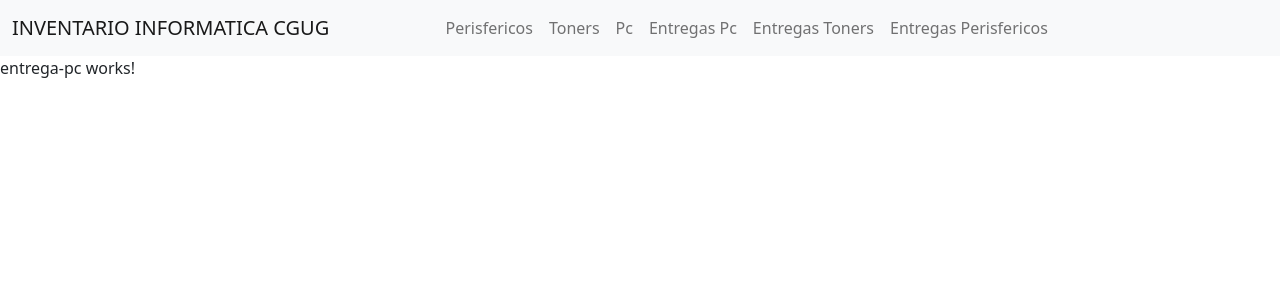
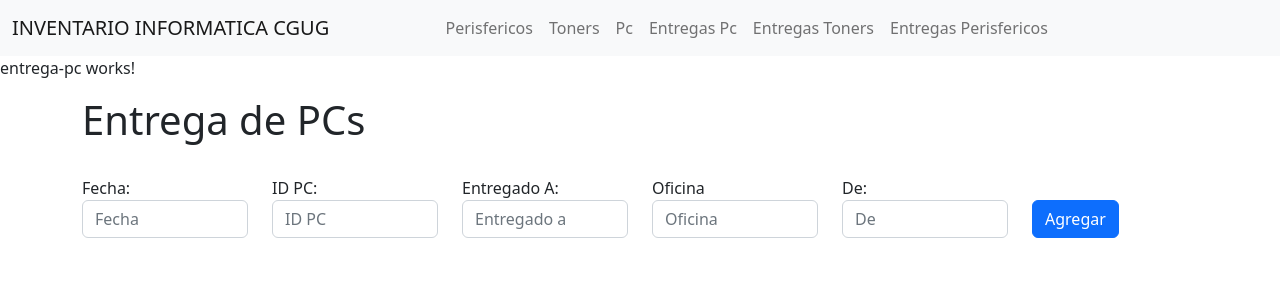
Before and after one commit to Gaston-Diaz/Inventario-Info, an Angular app: page /entregaPc in a window 1280 px wide. Shown: the top 300 px of the page. Built offline with nearby package versions, Linux system fonts and the light colour scheme.

Commit message:
Se trabajo sobre los componentes de entrega de pc

```diff
--- a/src/app/components/entrega-pc/entrega-pc.component.html
+++ b/src/app/components/entrega-pc/entrega-pc.component.html
@@ -1 +1,50 @@
 <p>entrega-pc works!</p>
+<div class="container">
+    <div class="col"><h1>{{titulo}}</h1></div>
+    <br>
+    <div class="form-group row">
+
+        <div class=" form-group col md-3">
+            <label for="fechaEPC">Fecha:</label>
+            <input type="text" nombre="fechaEPC" id="fechaEPC" placeholder="Fecha" class="form-control" [(ngModel)]="inputFechaPC">
+        </div>
+
+        <div class=" form-group col md-3">
+            <label for="idPcE">ID PC:</label>
+            <input type="text" nombre="idPcE" id="idPcE" placeholder="ID PC" class="form-control" [(ngModel)]="inputIdPc">
+        </div>
+
+        <div class=" form-group col md-3">
+            <label for="entregaA">Entregado A:</label>
+            <input type="text" nombre="entregaA" id="entregaA" placeholder="Entregado a" class="form-control" [(ngModel)]="inputEntregadoA">
+        </div>
+
+        <div class=" form-group col md-3">
+            <label for="oficinaE">Oficina</label>
+            <input type="text" nombre="oficinaE" id="oficinaE" placeholder="Oficina" class="form-control" [(ngModel)]="inputOficina">
+        </div>
+
+        <div class=" form-group col md-3">
+            <label for="deE">De:</label>
+            <input type="text" nombre="deE" id="deE" placeholder="De" class="form-control" [(ngModel)]="inputDe">
+        </div>
+
+        <div class="col" style="margin-top: 2.1%;">
+            <button type="submit" class="btn btn-primary" (click)="agregarEPC()">Agregar</button>
+        </div>
+
+    </div>
+
+    <br>
+
+    <div class="container">
+        <div class="row">
+            <div class="col">
+                <div *ngFor="let epc of ePcs">
+                    {{epc.fechaEPC}} {{epc.idPc}} {{epc.entregadoA}} {{epc.oficina}} {{epc.de}}
+                </div>
+            </div>
+        </div>
+    </div>
+
+</div>
--- a/src/app/components/entrega-pc/entrega-pc.component.ts
+++ b/src/app/components/entrega-pc/entrega-pc.component.ts
@@ -1,15 +1,28 @@
 import { Component, OnInit } from '@angular/core';
+import { EPC } from 'src/app/models/ePc-model';
+
 
 @Component({
   selector: 'app-entrega-pc',
   templateUrl: './entrega-pc.component.html',
   styleUrls: ['./entrega-pc.component.css']
 })
-export class EntregaPcComponent implements OnInit {
+export class EntregaPcComponent{
+  titulo = "Entrega de PCs"
 
   constructor() { }
 
-  ngOnInit(): void {
+  ePcs: EPC[]=[];
+
+  agregarEPC(){
+    let ePc = new EPC(this.inputFechaPC,this.inputIdPc,this.inputEntregadoA,this.inputOficina,this.inputDe);
+    this.ePcs.push(ePc);
   }
 
+  inputFechaPC:string= "";
+  inputIdPc:string = "";
+  inputEntregadoA:string = "";
+  inputOficina:string = "";
+  inputDe:string = ""
+
 }
--- a/src/app/components/entrega-toners/entrega-toners.component.html
+++ b/src/app/components/entrega-toners/entrega-toners.component.html
@@ -40,6 +40,8 @@
 
     </div>
 
+    <br>
+
     <div class="container">
         <div class="row">
             <div class="col">
--- a/src/app/models/ePc-model.ts
+++ b/src/app/models/ePc-model.ts
@@ -1,11 +1,13 @@
 export class EPC{
-    constructor(unId:string,unaEntrega:string,unaOfi:string,de:string){
+    constructor(unaFecha:string,unId:string,unaEntrega:string,unaOfi:string,de:string){
+        this.fechaEPC = unaFecha;
         this.idPc = unId;
         this.entregadoA = unaEntrega;
         this.oficina = unaOfi;
         this.de = de;
     }
 
+    fechaEPC:string ="";
     idPc:string = "";
     entregadoA:string = "";
     oficina:string = "";
```
